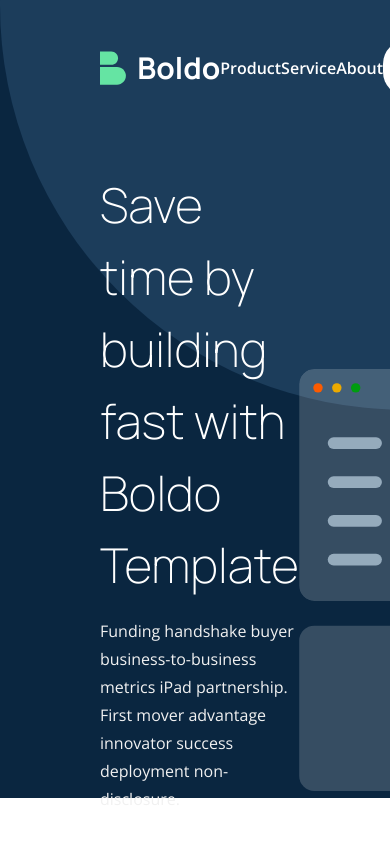
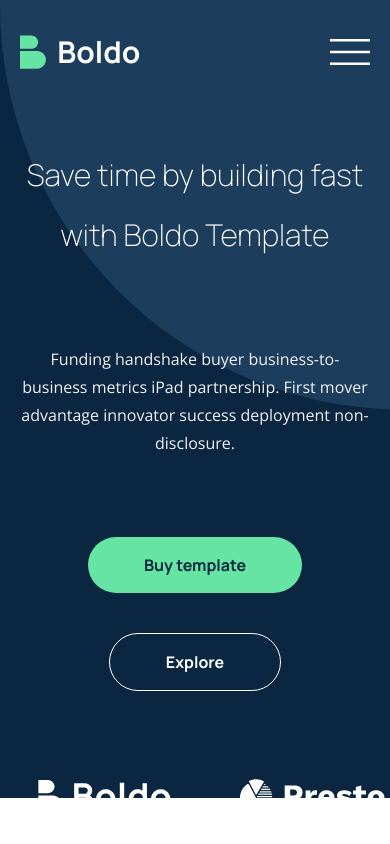
Before and after one commit to effiong-jr/boldo-landing-page, a Next.js app: page / in a window 390 px wide. Shown: the top 844 px of the page. Built offline with nearby package versions, Linux system fonts and the light colour scheme.

Commit message:
Made Hero section responsive

```diff
--- a/src/components/landingPage/hero/Hero.tsx
+++ b/src/components/landingPage/hero/Hero.tsx
@@ -18,7 +18,7 @@ const Hero: FC = () => {
         </svg>
       </div>
 
-      <div className="absolute px-[100px] py-7 w-full">
+      <div className="absolute px-5 md:px-[100px] py-7 w-full">
         <Navbar />
         <HeroContent />
         <div className="mt-14 flex justify-center pt-8">
--- a/src/components/landingPage/hero/content/HeroContent.tsx
+++ b/src/components/landingPage/hero/content/HeroContent.tsx
@@ -6,16 +6,16 @@ import HeroImage3 from "./HeroImage3";
 
 const HeroContent: FC = () => {
   return (
-    <section className="flex justify-between items-center mt-[73px]">
-      <div className="max-w-[567px]">
-        <h1 className="text-5xl text-white leading-[72px] font-thin mb-4">
+    <section className="block lg:flex lg:justify-between lg:items-center mt-[73px]">
+      <div className="max-w-[567px] text-center lg:text-left mx-auto lg:ml-0 space-y-20 lg:space-y-10">
+        <h1 className="text-3xl lg:text-5xl text-white leading-[60px] lg:leading-[72px] font-thin mb-4">
           Save time by building fast with Boldo Template
         </h1>
         <p className="font-openSans text-base text-light-grey font-thin leading-7">
           Funding handshake buyer business-to-business metrics iPad partnership.
           First mover advantage innovator success deployment non-disclosure.
         </p>
-        <div className="mt-10 space-x-5">
+        <div className="mt-10 space-y-10 sm:space-x-5 md:space-y-5">
           <Button className="bg-green rounded-[56px]">Buy template</Button>
           <Button className="rounded-[56px] border border-white text-white ">
             Explore
@@ -23,7 +23,7 @@ const HeroContent: FC = () => {
         </div>
       </div>
 
-      <div>
+      <div className="hidden lg:block">
         <div className="max-w-[493.80px]">
           <div className="mb-6">
             <HeroImage1 />
--- a/src/components/landingPage/navbar/Navbar.tsx
+++ b/src/components/landingPage/navbar/Navbar.tsx
@@ -1,7 +1,10 @@
+import { FC, useState } from "react";
 import Button from "@/components/Button";
-import { FC } from "react";
+import clsx from "clsx";
 
 const Navbar: FC = () => {
+  const [isMenuOpen, setIsMenuOpen] = useState<boolean>(false);
+
   const menuItems = ["Product", "Service", "About"];
 
   const displayMenuItems = menuItems.map((item: string) => (
@@ -14,7 +17,8 @@ const Navbar: FC = () => {
   ));
 
   return (
-    <div className="flex text-white justify-between w-full pt-3">
+    <>
+      <div className="flex text-white justify-between items-center w-full pt-1 md:pt-3">
         {/* Logo */}
         <div className="flex items-center cursor-pointer">
           <span className="leading-8 mr-[11.27px]">
@@ -38,8 +42,49 @@ const Navbar: FC = () => {
           <h1 className="font-bold text-3xl md:text-[43.25px]">Boldo</h1>
         </div>
 
+        {/* Mobile Responsive navbar */}
+        <div className="flex justify-center items-center">
+          <div
+            className="relative md:hidden hover:cursor-pointer flex justify-center items-center "
+            onClick={() => setIsMenuOpen(!isMenuOpen)}
+          >
+            {isMenuOpen ? (
+              // Close Icon *
+              <>
+                <div className="">
+                  <svg
+                    className="fill-white"
+                    width="50px"
+                    height="50px"
+                    viewBox="0 0 1024 1024"
+                    xmlns="http://www.w3.org/2000/svg"
+                  >
+                    <path d="M764.288 214.592 512 466.88 259.712 214.592a31.936 31.936 0 0 0-45.12 45.12L466.752 512 214.528 764.224a31.936 31.936 0 1 0 45.12 45.184L512 557.184l252.288 252.288a31.936 31.936 0 0 0 45.12-45.12L557.12 512.064l252.288-252.352a31.936 31.936 0 1 0-45.12-45.184z" />
+                  </svg>
+                </div>
+              </>
+            ) : (
+              // Hambuger Icon
+              <div>
+                <svg
+                  className="fill-white"
+                  width="40px"
+                  height="40px"
+                  viewBox="0 0 1920 1920"
+                  xmlns="http://www.w3.org/2000/svg"
+                >
+                  <path
+                    d="M1920 1468.412v112.94H0v-112.94h1920Zm0-564.706v112.941H0V903.706h1920ZM1920 339v112.941H0V339h1920Z"
+                    fill-rule="evenodd"
+                  />
+                </svg>
+              </div>
+            )}
+          </div>
+        </div>
+
         {/* Nav list */}
-      <div className="">
+        <div className="hidden md:block">
           <ul className="flex items-center sm:space-x-10 font-openSans font-semibold">
             {displayMenuItems}
             <li className="cursor-pointer">
@@ -54,6 +99,30 @@ const Navbar: FC = () => {
           </ul>
         </div>
       </div>
+      {/* {isMenuOpen && ( */}
+      <div
+        className={clsx(
+          isMenuOpen
+            ? "h-screen md:hidden float-left w-screen clear-both absolute left-0"
+            : "h-0 w-0 overflow-hidden",
+          "transition-all ease-in-out duration-500"
+        )}
+      >
+        <ul className="bg-dark-blue py-14 space-y-12 text-center text-white font-light text-2xl font-openSans h-screen">
+          {displayMenuItems}
+          <li className="cursor-pointer">
+            <Button
+              type="button"
+              className="rounded-3xl bg-white text-dark-blue"
+              role="button"
+            >
+              Login
+            </Button>
+          </li>
+        </ul>
+      </div>
+      {/* )} */}
+    </>
   );
 };
 
--- a/src/pages/index.tsx
+++ b/src/pages/index.tsx
@@ -11,7 +11,7 @@ export default function Home() {
   return (
     <div className="overflow-clip max-w-screen-2xl flex flex-col mx-auto relative">
       <Hero />
-      <div className="px-[156px]">
+      <div className="px-4 md:px-[156px]">
         <OurServices />
         <StartNow />
       </div>
```
Also changed, not shown: public/assets/mobileIcons/close_icon.svg (added), public/assets/mobileIcons/hamburger_icon.svg (added). Lines whose indentation alone changed are shown as unchanged.
